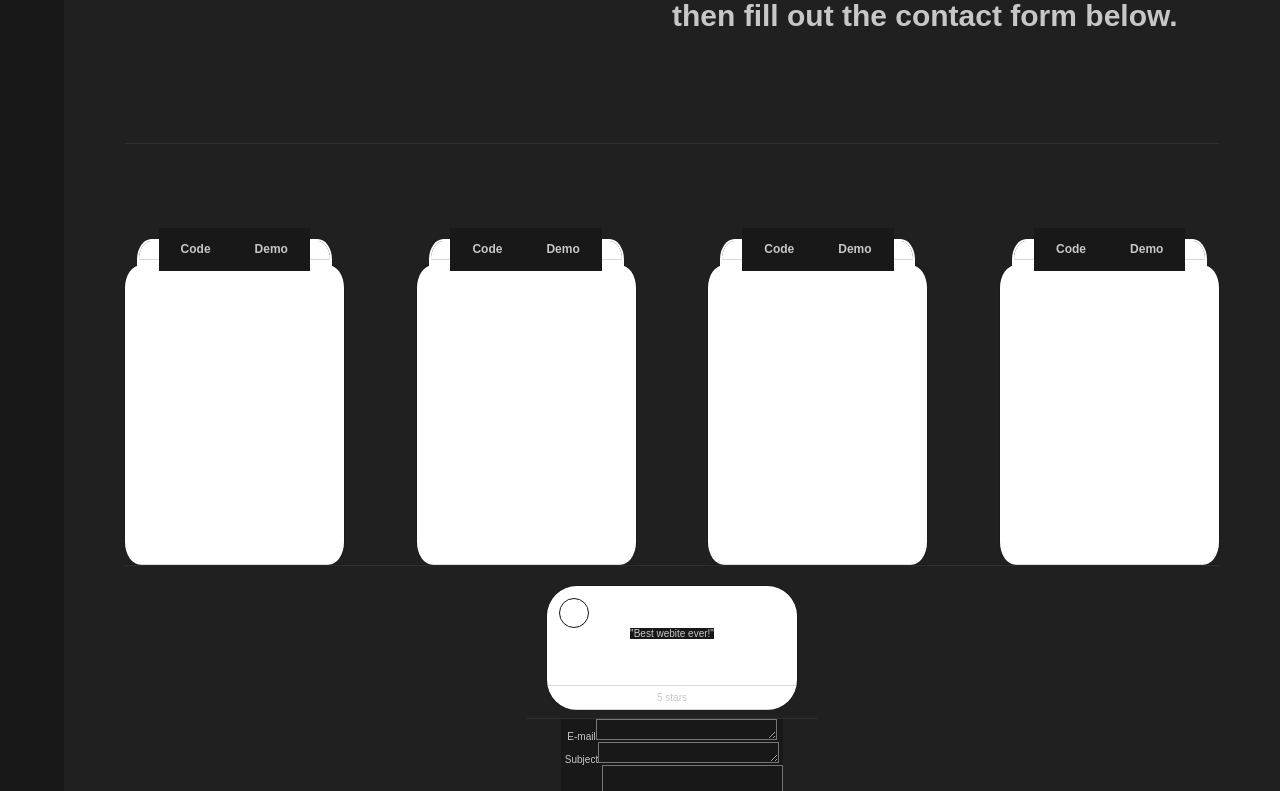
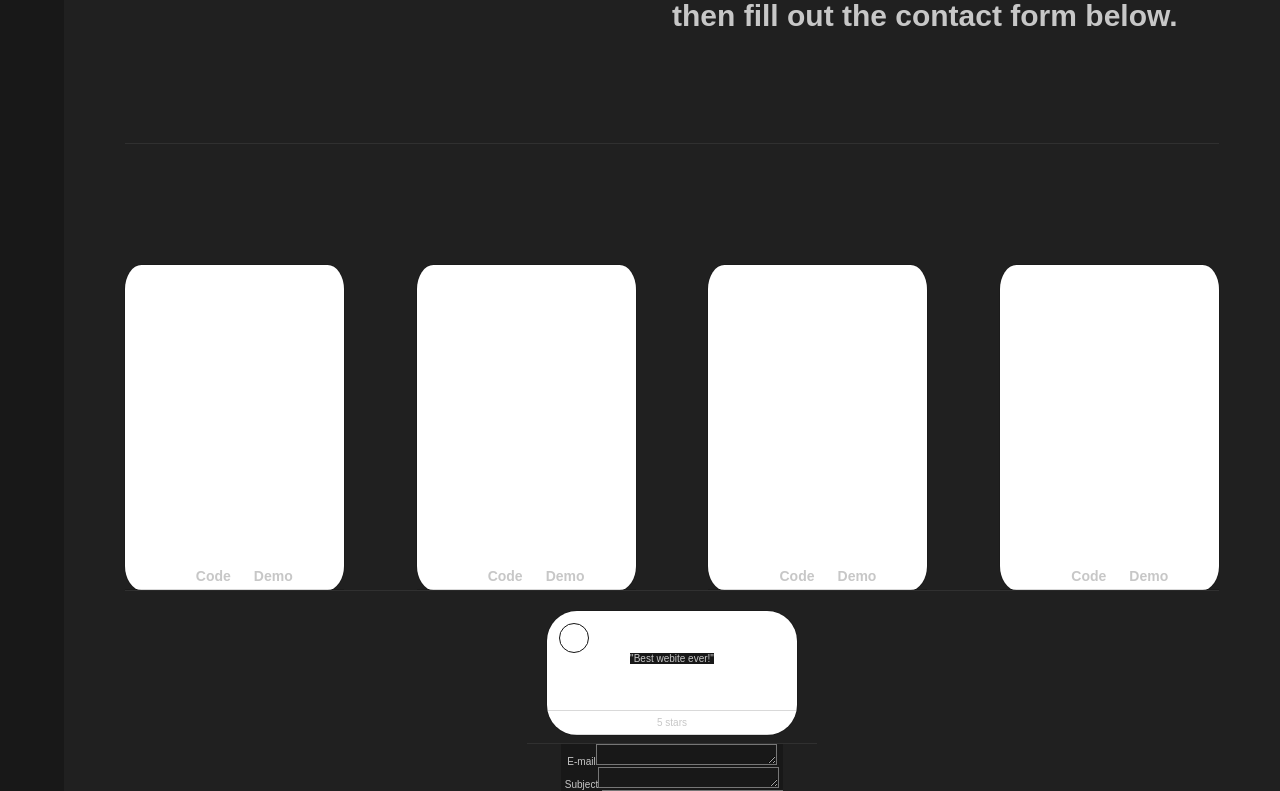
Before and after one commit to mmurr11/Portfolio-2, a React (Create React App) app: page / in a window 1280 px wide. Shown: the part 657-1448 px from the top of the page. Built offline with nearby package versions, Linux system fonts and the light colour scheme.

Commit message:
work card updated

```diff
--- a/src/Components/Work.js
+++ b/src/Components/Work.js
@@ -3,78 +3,72 @@ import { SharedCard } from './SharedCard'
 
 const Work = (props) => {
     return (
-        <Container>
+        <Container id="container">
 
-            <ProjectCard>
-                <PhotoContainer>
-                        <Photo>
-                            <Links>
-                                <div>
+            <ProjectCard className="projectCard">
+                <PhotoContainer className="photoContainer" >
+                        <Links className="links">
+
                             <a href='#'>
                                 <button>Code</button>
                             </a>
                             <a href='#'>
                                 <button>Demo</button>
                             </a>
-                                </div>
+
                          </Links>
-                        </Photo>
                 </PhotoContainer>
             </ProjectCard>
-            <ProjectCard>
-                <PhotoContainer>
-                        <Photo>
-                            <Links>
-                                <div>
+            <ProjectCard className="projectCard">
+                <PhotoContainer className="photoContainer" >
+                        <Links className="links">
+
                             <a href='#'>
                                 <button>Code</button>
                             </a>
                             <a href='#'>
                                 <button>Demo</button>
                             </a>
-                                </div>
+
                          </Links>
-                        </Photo>
                 </PhotoContainer>
             </ProjectCard>
-            <ProjectCard>
-                <PhotoContainer>
-                        <Photo>
-                            <Links>
-                                <div>
+            <ProjectCard className="projectCard">
+                <PhotoContainer className="photoContainer" >
+                        <Links className="links">
+
                             <a href='#'>
                                 <button>Code</button>
                             </a>
                             <a href='#'>
                                 <button>Demo</button>
                             </a>
-                                </div>
+
                          </Links>
-                        </Photo>
                 </PhotoContainer>
             </ProjectCard>
-            <ProjectCard>
-                <PhotoContainer>
-                        <Photo>
-                            <Links>
-                                <div>
+            <ProjectCard className="projectCard">
+                <PhotoContainer className="photoContainer" >
+                        <Links className="links">
+
                             <a href='#'>
                                 <button>Code</button>
                             </a>
                             <a href='#'>
                                 <button>Demo</button>
                             </a>
-                                </div>
+
                          </Links>
-                        </Photo>
                 </PhotoContainer>
             </ProjectCard>
+
 
         </Container>
     );
 };
 
 const Container = styled.div`
+    position: relative;
     align-items: center;
     display: flex;
     flex-direction: row;
@@ -100,45 +94,34 @@ const ProjectCard = styled.div`
 
 const PhotoContainer = styled.div`
   border-bottom: 1px solid rgba(0, 0, 0, 0.15);
-  padding: 12px 12px 16px;
   word-wrap: break-word;
   word-break: break-word;
-  height: 300px;
-`;
-
-const Photo = styled.div`
-  box-shadow: none;
-  width: 100%;
-  height: 100%;
-  box-sizing: border-box;
-  background-clip: content-box;
-  background-color: white;
-  background-position: center;
-  background-size: 60%;
-  background-repeat: no-repeat;
-  border: 2px solid white;
-  margin: -38px auto 12px;
-  border-radius: 7.5%;
+  height: 32.5em;
 `;
 
 const Links = styled.div`
-  border-bottom: 1px solid rgba(0, 0, 0, 0.15);
-  div {
-      text-align: center;
+    position: absolute;
+    bottom: 0;
+    display: flex;
+    flex-direction: row;
+    margin: 0 24%;
+    background: none;
         a {
             justify-content: space-between;
-          padding: 16px;
+            background: none;
             button {
-            font-size: 12px;
-            font-weight: 900;
-            line-height: 1.3;
+                background: none;
+                width: 6rem;
+                font-size: 1.4rem;
+                font-weight: 800;
+                line-height: 1;
                 border: none;
-            background: transparent;
+                margin: 10%;
                 &:hover {
                     color: #2557a7;
                 }
             }
-    }
+
 }
 `;
 
```
Lines whose indentation alone changed are shown as unchanged.
